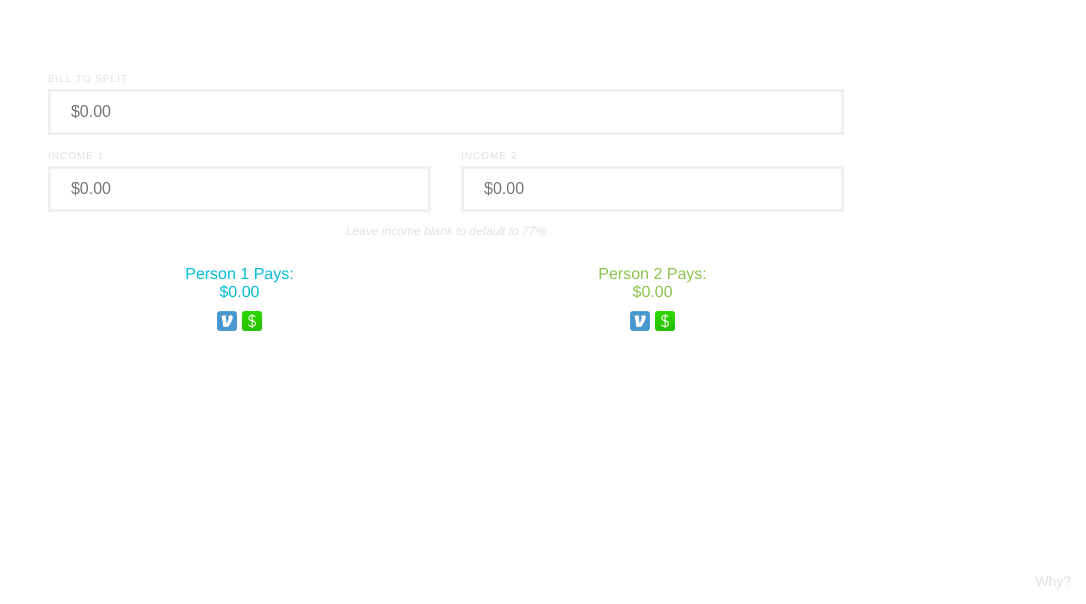
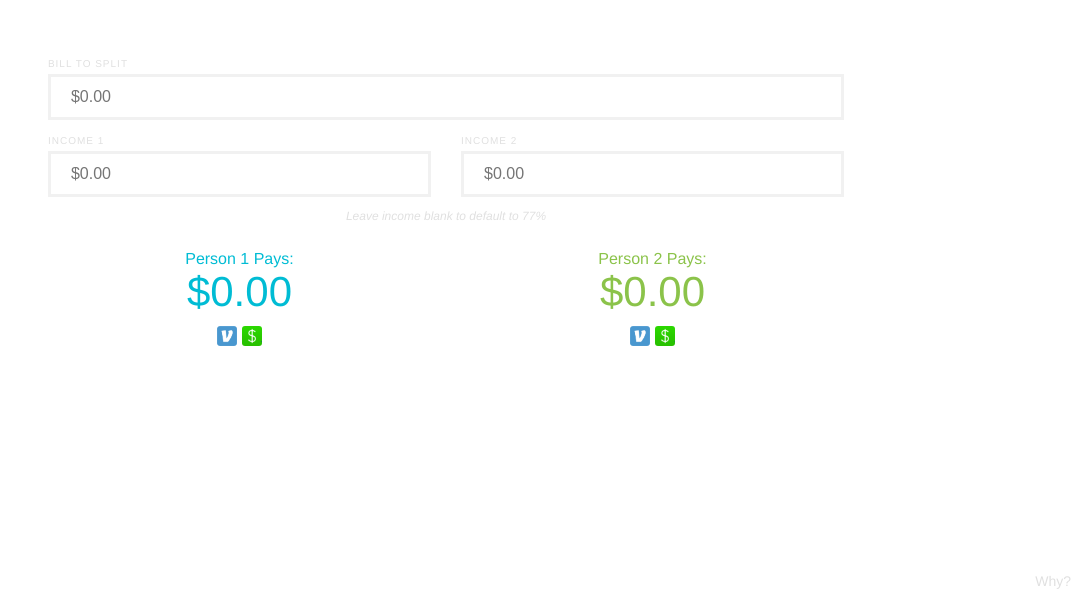
Before and after one commit to madelinw/fairfare, a plain HTML site: page index.html in a window 1280 px wide. Shown: the part 196-800 px from the top of the page, without its empty margins (194-1280 px from the left). Drawn offline with nearby package versions, Linux system fonts and the light colour scheme.

Commit message:
embiggen type

```diff
--- a/style.css
+++ b/style.css
@@ -68,7 +68,7 @@ input, button {
 .btn-primary:hover { background-color: #00ACC1; }
 .btn-primary:active, .btn-primary:focus { background-color: #0097A7; }
 
-.person1 span, .person2 span { display: block; }
+.person1 span, .person2 span { display: block; font-size: 42px; font-weight: 100; }
 .person1 span:before, .person2 span:before { content: "$";}
 
 .person1 { color: #00bcd4; }
```
